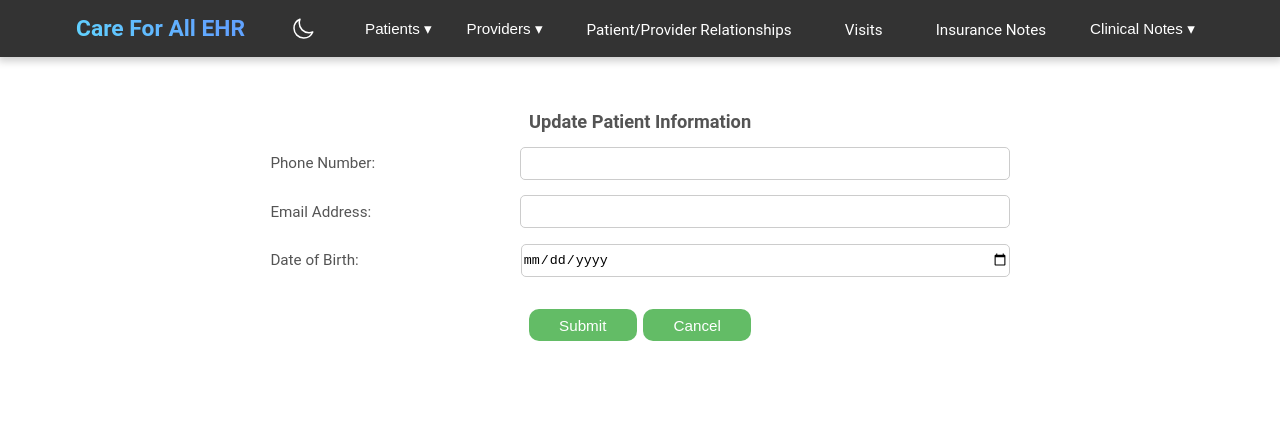
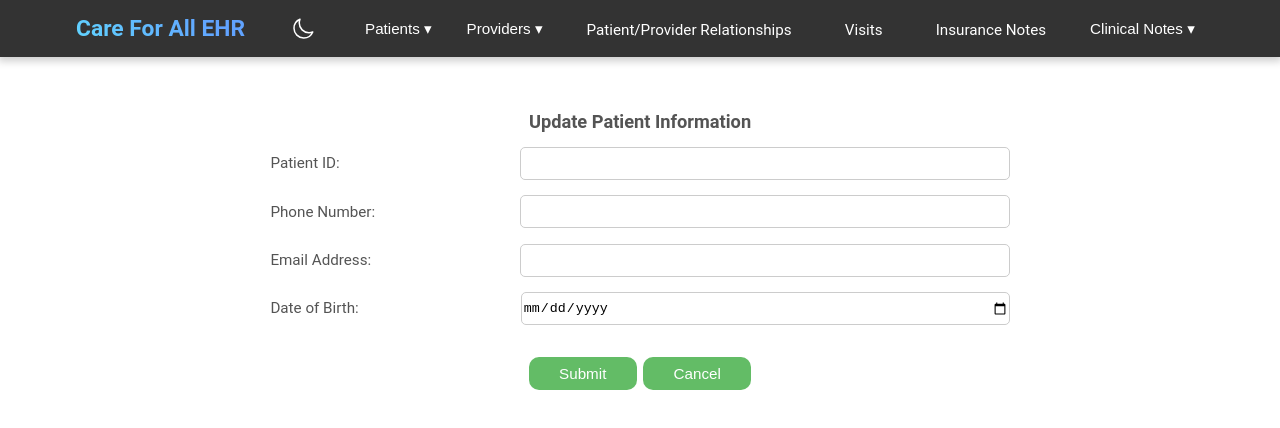
Before and after one commit to anson-poon/care-for-all-ehr, a React (Create React App) app: page /patient-profiles/update/1 in a window 1280 px wide. Shown: the top 428 px of the page. Built offline with nearby package versions, Linux system fonts and the light colour scheme; no server answers.

Commit message:
update page for patient profiles refactored to allow setting FK to NULL

```diff
--- a/src/components/UpdatePatientPage.js
+++ b/src/components/UpdatePatientPage.js
@@ -18,6 +18,7 @@ function UpdatePatientPage() {
 
   // construct object to hold user entered patient's first and last name
   const [patientProfileAttributes, setPatientProfileAttributes] = useState({
+    patientID: "",
     patientPhoneNumber: "",
     emailAddress: "",
     dateOfBirth: "",
@@ -45,6 +46,7 @@ function UpdatePatientPage() {
       // If exist, set state with that patient profile's attributes
       if (specificPatientProfile) {
         setPatientProfileAttributes({
+          patientID: specificPatientProfile.patientID,
           patientPhoneNumber: specificPatientProfile.patientPhoneNumber,
           emailAddress: specificPatientProfile.emailAddress,
           dateOfBirth: moment(specificPatientProfile.dateOfBirth).utc().format('YYYY-MM-DD')
@@ -77,6 +79,10 @@ function UpdatePatientPage() {
       <form action="" method="get" className="update-form">
         <h4>Update Patient Information</h4>
         <div className="form-row">
+          <label for="patientID">Patient ID:</label>
+          <input type="text" name="patientID" id="patientID" value={patientProfileAttributes.patientID} onChange={setUpdateValues} />
+        </div>
+        <div className="form-row">
           <label for="patientPhoneNumber">Phone Number:</label>
           <input type="text" name="patientPhoneNumber" id="patientPhoneNumber" value={patientProfileAttributes.patientPhoneNumber} onChange={setUpdateValues} />
         </div>
```
